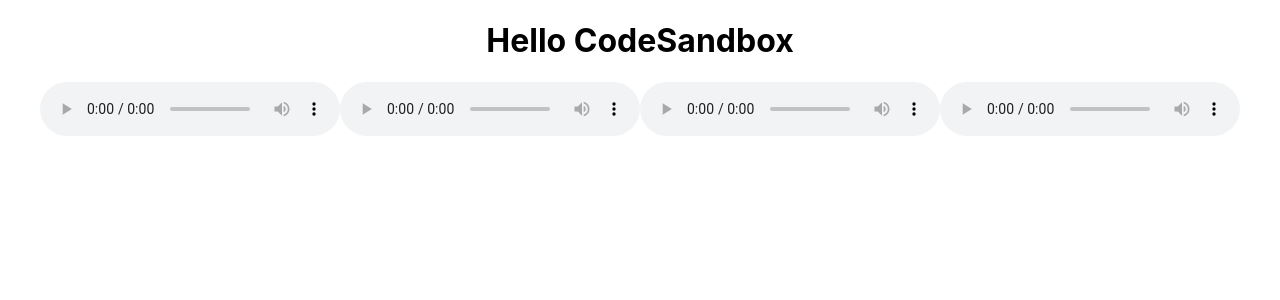
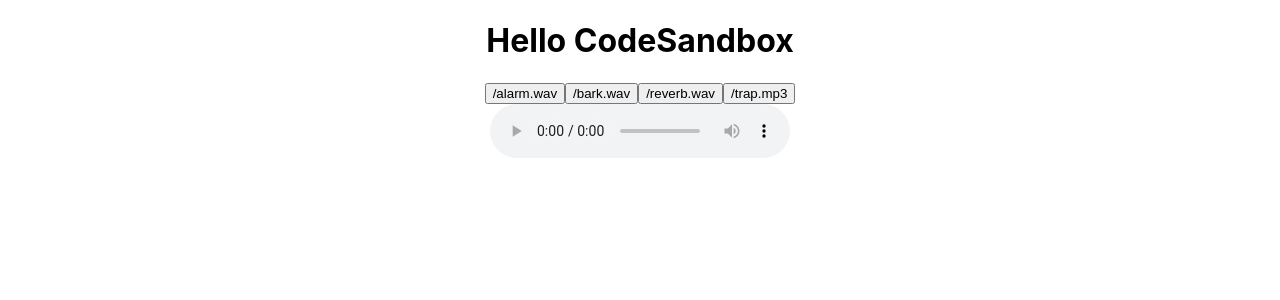
Before and after one commit to RickLeinecker/JohnCageV3, a React (Create React App) app in the folder MERN/frontend/: page / in a window 1280 px wide. Shown: the top 300 px of the page. Built offline with nearby package versions, Linux system fonts and the light colour scheme.

Commit message:
Update AudioList.tsx
Updated audio list to make one global music player with buttons changing the link.

```diff
--- a/MERN/frontend/src/AudioList.tsx
+++ b/MERN/frontend/src/AudioList.tsx
@@ -1,15 +1,23 @@
 import "./App.css";
 import ReactAudioPlayer from "react-audio-player";
+import React, { useState } from "react";
 
 export default function AudioList() {
   //filename.ext searches public, as you can see.
   var list = ["/alarm.wav", "/bark.wav", "/reverb.wav", "/trap.mp3"];
+  const [songID, setSongID] = useState(0);
+  function ChangeSongSource(i:number)
+  {
+      setSongID(i);
+  }
 
   return (
     <div className="Audio List">
       {list.map((key, index) => {
-        return <ReactAudioPlayer src={list[index]} controls />;
+        return <button onClick ={() => ChangeSongSource(index)}>{key}</button>;;
       })}
+      <br/>
+      <ReactAudioPlayer src={list[songID]} controls />
     </div>
   );
 }
```
